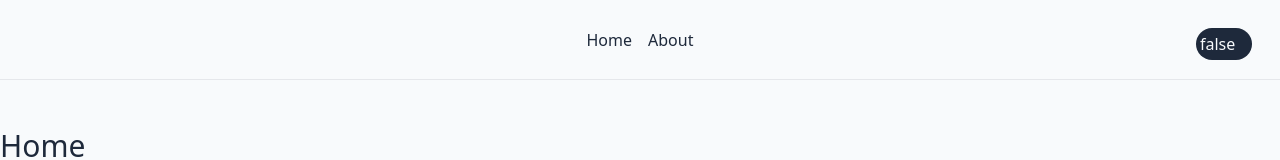
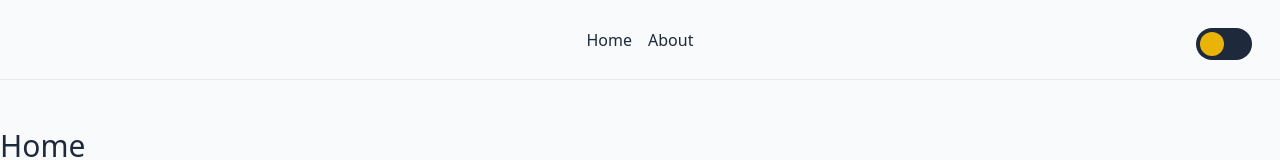
Before and after one commit to joe-mcbroom/dark-mode-demo, a Vue app: page / in a window 1280 px wide. Shown: the top 160 px of the page. Built offline with nearby package versions, Linux system fonts and the light colour scheme.

Commit message:
8️⃣  Style icon

```diff
--- a/src/components/DarkSelector.vue
+++ b/src/components/DarkSelector.vue
@@ -29,6 +29,8 @@ onMounted(() => {
 		@click="setDarkMode(!isDark)"
 	>
 		<!-- Icon -->
-		<span class="text-slate-50 dark:text-slate-800">{{ isDark }}</span>
+		<div
+			class="flex w-6 aspect-square rounded-full dark:bg-slate-800 bg-yellow-500"
+		/>
 	</div>
 </template>
```
